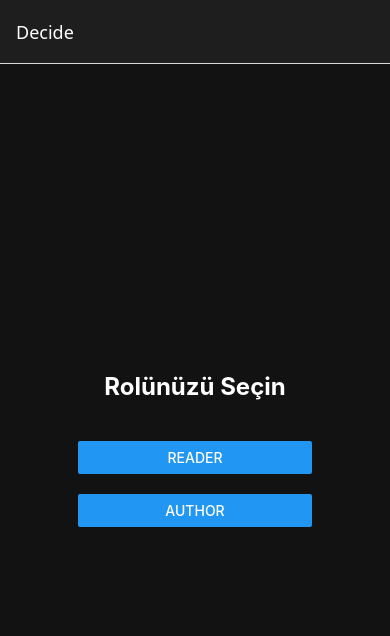
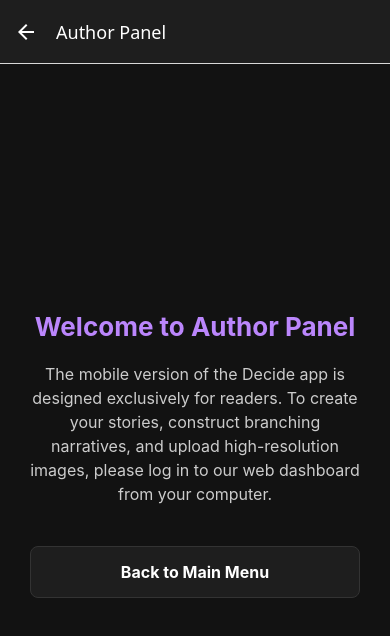
Before and after one commit to TortraxTR/Decide-Storytelling-App, a React Native app in the folder reader-app/: screen /AuthorDashboard in a window 390 px wide. Shown: the top 636 px of the page. Built offline with nearby package versions, Linux system fonts and the light colour scheme.

Commit message:
Author panel navigator and AuthorDashboard Screen is added.

```diff
--- a/reader-app/App.tsx
+++ b/reader-app/App.tsx
@@ -7,6 +7,7 @@
 import LoginScreen from './src/screens/LoginScreen';
 import RegisterScreen from './src/screens/RegisterScreen';
 import StoryScreen from './src/screens/StoryScreen';
+import AuthorDashboardScreen from './src/screens/AuthorDashboardScreen';
 
 const Stack = createNativeStackNavigator();
 
@@ -21,10 +22,11 @@
         }}
       >
         <Stack.Screen name="RoleSelection" component={RoleScreen} options={{ title: 'Decide' }} />
-        <Stack.Screen name="AuthChoice" component={AuthChoiceScreen} options={{ title: 'Hoş Geldiniz' }} />
-        <Stack.Screen name="Login" component={LoginScreen} options={{ title: 'Giriş Yap' }} />
-        <Stack.Screen name="Register" component={RegisterScreen} options={{ title: 'Kayıt Ol' }} />
+        <Stack.Screen name="AuthChoice" component={AuthChoiceScreen} options={{ title: 'Welcome' }} />
+        <Stack.Screen name="Login" component={LoginScreen} options={{ title: 'Login' }} />
+        <Stack.Screen name="Register" component={RegisterScreen} options={{ title: 'Register' }} />
         <Stack.Screen name="Story" component={StoryScreen} options={{ headerShown: false }} />
+        <Stack.Screen name="AuthorDashboard" component={AuthorDashboardScreen} options={{ title: 'Author Panel' }} />
       </Stack.Navigator>
     </NavigationContainer>
   );
--- a/reader-app/src/screens/AuthChoiceScreen.tsx
+++ b/reader-app/src/screens/AuthChoiceScreen.tsx
@@ -7,12 +7,12 @@
 
   return (
     <View style={styles.container}>
-      <Text style={styles.text}>Seçilen Rol: {role}</Text>
+      <Text style={styles.text}>Chosen Role: {role}</Text>
       <View style={styles.buttonContainer}>
-        <Button title="Login" onPress={() => navigation.navigate('Login')} />
+        <Button title="Login" onPress={() => navigation.navigate('Login', { role })} />
       </View>
       <View style={styles.buttonContainer}>
-        <Button title="Register" onPress={() => navigation.navigate('Register')} />
+        <Button title="Register" onPress={() => navigation.navigate('Register', { role })} />
       </View>
     </View>
   );
--- /dev/null
+++ b/reader-app/src/screens/AuthorDashboardScreen.tsx
@@ -0,0 +1,30 @@
+import React from 'react';
+import { View, Text, TouchableOpacity, StyleSheet } from 'react-native';
+
+export default function AuthorDashboardScreen({ navigation }: any) {
+  return (
+    <View style={styles.container}>
+      <Text style={styles.title}>Welcome to Author Panel</Text>
+
+      <Text style={styles.description}>
+        The mobile version of the Decide app is designed exclusively for readers. To create your stories, construct branching narratives,
+        and upload high-resolution images, please log in to our web dashboard from your computer.
+      </Text>
+
+      <TouchableOpacity
+        style={styles.button}
+        onPress={() => navigation.navigate('RoleSelection')}
+      >
+        <Text style={styles.buttonText}>Back to Main Menu</Text>
+      </TouchableOpacity>
+    </View>
+  );
+}
+
+const styles = StyleSheet.create({
+  container: { flex: 1, justifyContent: 'center', padding: 30, backgroundColor: '#121212' },
+  title: { color: '#BB86FC', fontSize: 26, fontWeight: 'bold', marginBottom: 20, textAlign: 'center' },
+  description: { color: '#CCCCCC', fontSize: 16, textAlign: 'center', lineHeight: 24, marginBottom: 40 },
+  button: { backgroundColor: '#1E1E1E', padding: 15, borderRadius: 8, alignItems: 'center', borderWidth: 1, borderColor: '#333' },
+  buttonText: { color: '#FFFFFF', fontSize: 16, fontWeight: 'bold' },
+});
--- a/reader-app/src/screens/LoginScreen.tsx
+++ b/reader-app/src/screens/LoginScreen.tsx
@@ -1,20 +1,26 @@
 import React, { useState } from 'react';
 import { View, Text, TextInput, TouchableOpacity, StyleSheet } from 'react-native';
 
-export default function LoginScreen({ navigation }: any) {
+
+export default function LoginScreen({ route, navigation }: any) {
   const [email, setEmail] = useState('');
   const [password, setPassword] = useState('');
+  const { role } = route.params || {};
 
   const handleLogin = () => {
     // İleride buraya veritabanı (backend) kontrolü gelecek
     console.log('Sgining:', email);
-    // Şimdilik direkt hikayeye yönlendiriyoruz
-    navigation.navigate('Story');
+
+    if (role === 'Author') {
+    navigation.navigate('AuthorDashboard'); // Yazar ise buraya
+  } else {
+    navigation.navigate('Story'); // Okuyucu ise hikayeye
+  }
   };
 
   return (
     <View style={styles.container}>
-      <Text style={styles.title}>Tekrar Hoş Geldiniz</Text>
+      <Text style={styles.title}>Welcome back !</Text>
 
       <TextInput
         style={styles.input}
@@ -28,7 +34,7 @@
 
       <TextInput
         style={styles.input}
-        placeholder="Şifreniz"
+        placeholder="Password"
         placeholderTextColor="#888"
         value={password}
         onChangeText={setPassword}
@@ -36,7 +42,7 @@
       />
 
       <TouchableOpacity style={styles.button} onPress={handleLogin}>
-        <Text style={styles.buttonText}>Giriş Yap</Text>
+        <Text style={styles.buttonText}>Login</Text>
       </TouchableOpacity>
     </View>
   );
--- a/reader-app/src/screens/RegisterScreen.tsx
+++ b/reader-app/src/screens/RegisterScreen.tsx
@@ -1,10 +1,11 @@
 import React, { useState } from 'react';
 import { View, Text, TextInput, TouchableOpacity, StyleSheet, Alert } from 'react-native';
 
-export default function RegisterScreen({ navigation }: any) {
+export default function RegisterScreen({ route,navigation }: any) {
   const [email, setEmail] = useState('');
   const [password, setPassword] = useState('');
   const [confirmPassword, setConfirmPassword] = useState('');
+  const { role } = route.params || {};
 
   const handleRegister = () => {
     if (password !== confirmPassword) {
@@ -13,12 +14,16 @@
     }
     // İleride buraya veritabanına kayıt olma kodu gelecek
     console.log('Registering:', email);
-    navigation.navigate('Story');
+    if (role === 'Author') {
+    navigation.navigate('AuthorDashboard'); // Yazar ise buraya
+  } else {
+    navigation.navigate('Story'); // Okuyucu ise hikayeye
+  }
   };
 
   return (
     <View style={styles.container}>
-      <Text style={styles.title}>Yeni Hesap Oluştur</Text>
+      <Text style={styles.title}>Create New Account</Text>
 
       <TextInput
         style={styles.input}
--- a/reader-app/src/screens/RoleScreen.tsx
+++ b/reader-app/src/screens/RoleScreen.tsx
@@ -4,7 +4,7 @@
 export default function RoleScreen({ navigation }: any) {
   return (
     <View style={styles.container}>
-      <Text style={styles.text}>Rolünüzü Seçin</Text>
+      <Text style={styles.text}>Choose Your Role</Text>
       <View style={styles.buttonContainer}>
         <Button title="Reader" onPress={() => navigation.navigate('AuthChoice', { role: 'Reader' })} />
       </View>
```
